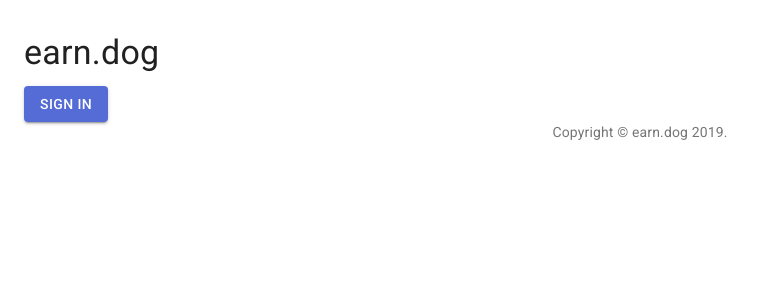
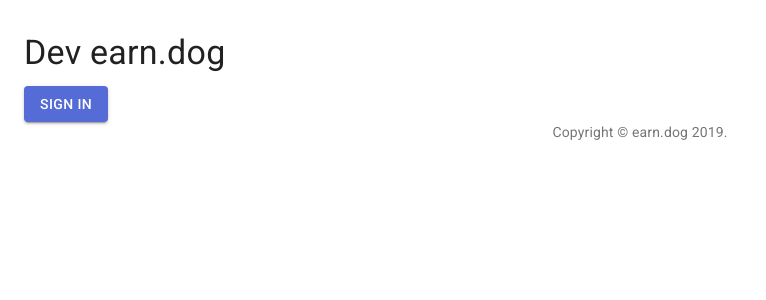
Before and after one commit to earn-dog/earn.dog, a Next.js app: page / in a window 1280 px wide. Shown: the top 300 px of the page, without its empty margins (0-766 px from the left). Built offline with nearby package versions, Linux system fonts and the light colour scheme.

Commit message:
Update index.js

```diff
--- a/pages/index.js
+++ b/pages/index.js
@@ -10,7 +10,7 @@
     <Container maxWidth="xl">
       <Box my={4}>
         <Typography variant="h4" component="h1" gutterBottom>
-          earn.dog
+          Dev earn.dog
         </Typography>
         <Button
           variant="contained"
```
